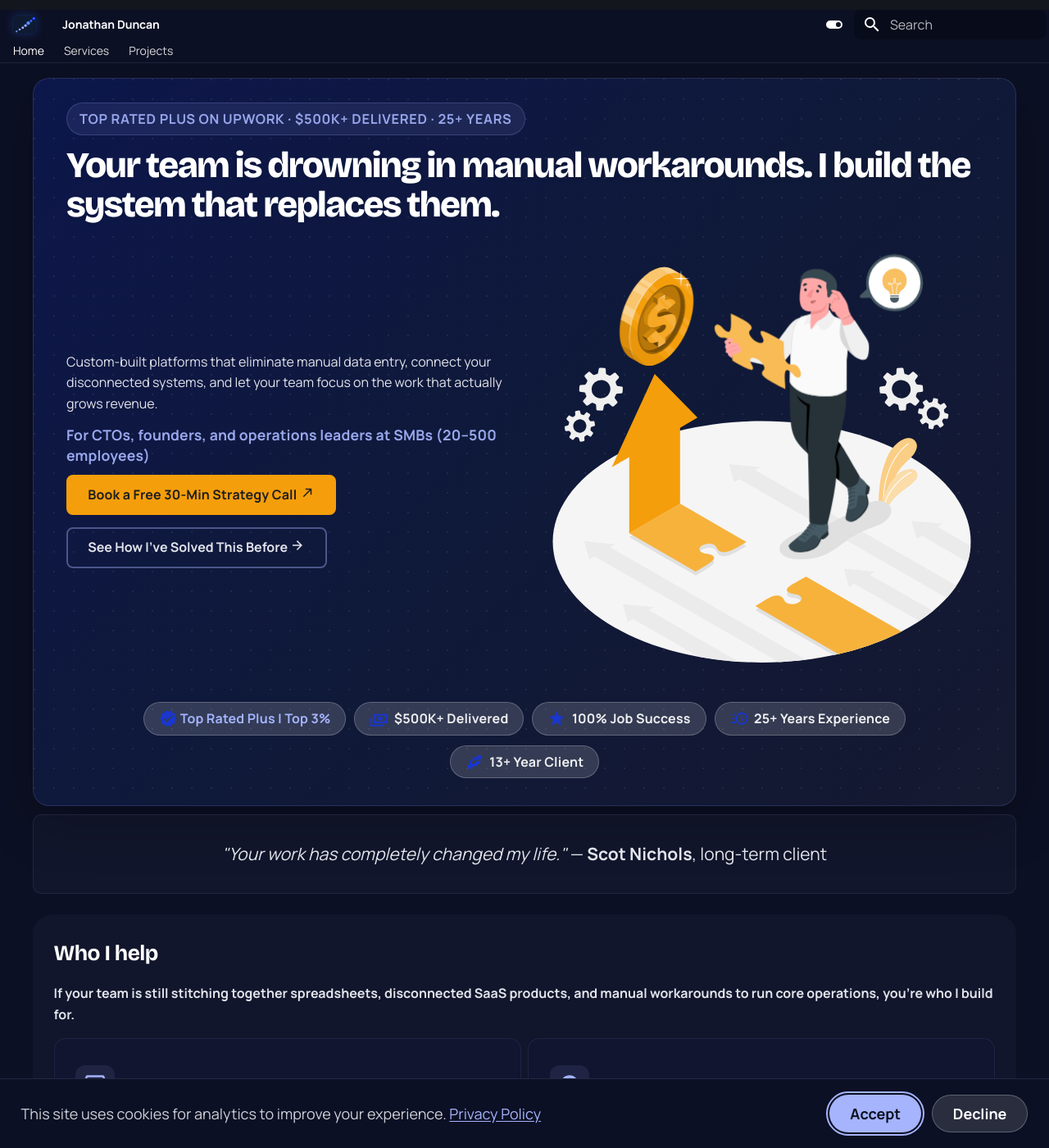
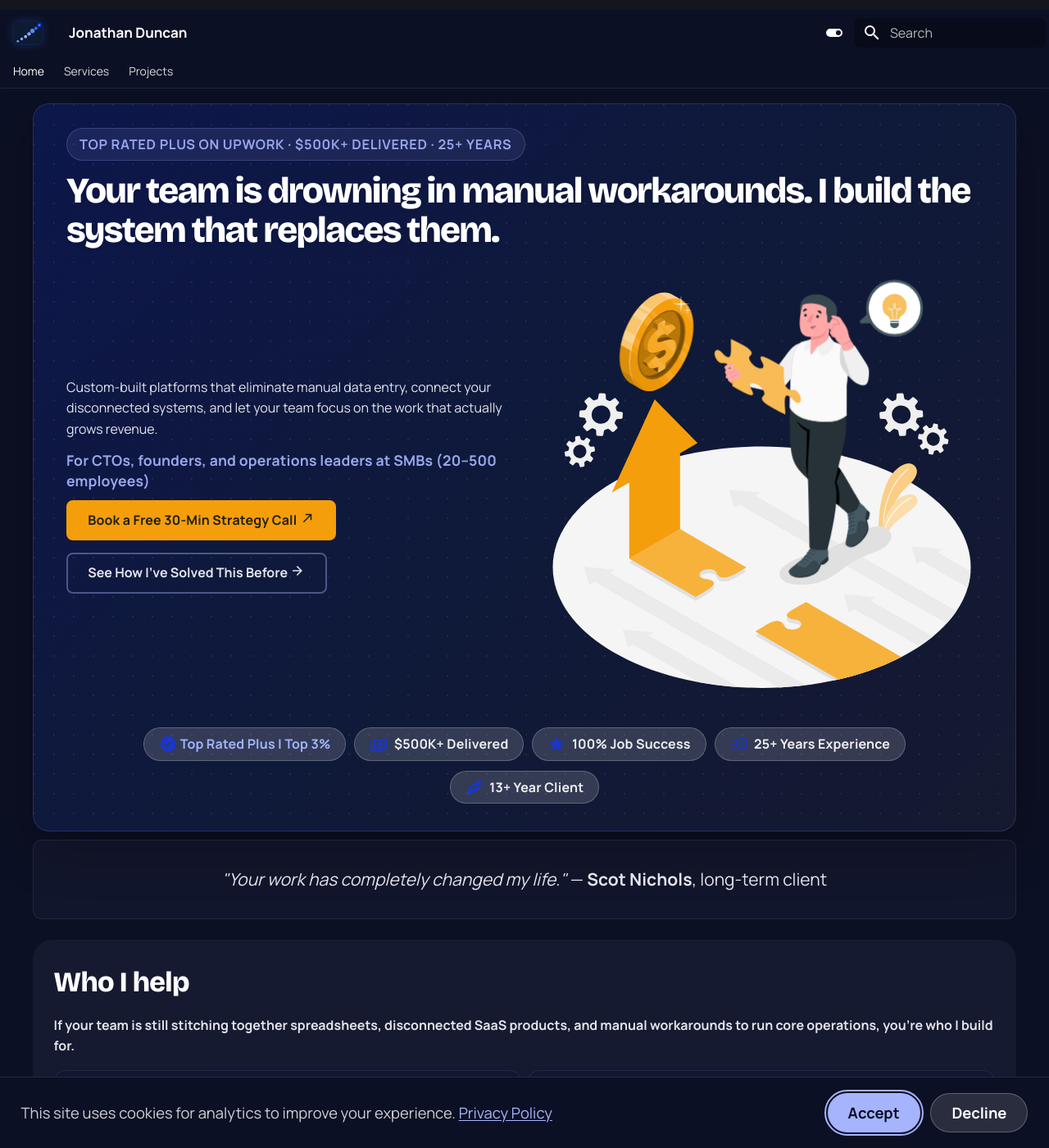
Before and after one commit to JonathanDDuncan/jonathanduncanprowebsite, an MkDocs documentation site: the page built from docs/index.md, in a window 1280 px wide and 1400 px high. Shown: the whole window at 82% size. Built offline with MkDocs 1.6.1 and Material for MkDocs 9.7.7, drawn with Linux system fonts in a browser that asks for light colours; some of the changed text lies outside the part shown.

Commit message:
style: update layout elements for improved accessibility and responsiveness; adjust CSS variables for better readability

```diff
--- a/docs/index.md
+++ b/docs/index.md
@@ -360,15 +358,11 @@
   <div class="process-step">
     <div class="process-step__number">4</div>
     <h3>Ongoing Partnership</h3>
-    <p>Documentation, knowledge transfer, and continued development — my longest partnership is 13+ years.</p>
+    <p>Documentation, knowledge transfer, and continued development as your business evolves.</p>
   </div>
 </div>
 
 <p style="text-align: center; margin-top: 0.25rem; margin-bottom: 0.75rem;"><em>Most engagements start with a single 30-minute conversation.</em> <a href="https://cal.com/jonathanduncan/free-consultation">Book yours &rarr;</a></p>
-
-<p style="text-align: center; margin-bottom: 0.5rem;">
-<a href="https://cal.com/jonathanduncan/free-consultation" class="md-button md-button--primary" target="_blank" rel="noopener">Book a Free Strategy Call ↗</a>
-</p>
 
 </div>
 
--- a/docs/stylesheets/extra.css
+++ b/docs/stylesheets/extra.css
@@ -45,12 +45,12 @@
   --space-xl: clamp(1.25rem, 2.5vw, 1.75rem);
   --space-2xl: clamp(1.5rem, 3vw, 2.25rem);
 
-  --text-xs: clamp(0.7rem, 0.65rem + 0.25vw, 0.8rem);
-  --text-sm: clamp(0.8rem, 0.75rem + 0.25vw, 0.9rem);
-  --text-base: clamp(0.9rem, 0.85rem + 0.25vw, 1rem);
-  --text-lg: clamp(1rem, 0.9rem + 0.5vw, 1.25rem);
-  --text-xl: clamp(1.25rem, 1rem + 0.5vw, 1.4rem);
-  --text-2xl: clamp(1.35rem, 1.1rem + 0.9vw, 1.75rem);
+  --text-xs: clamp(0.75rem, 0.7rem + 0.25vw, 0.85rem);
+  --text-sm: clamp(0.82rem, 0.78rem + 0.25vw, 0.92rem);
+  --text-base: clamp(0.92rem, 0.88rem + 0.25vw, 1rem);
+  --text-lg: clamp(1.05rem, 0.95rem + 0.5vw, 1.25rem);
+  --text-xl: clamp(1.5rem, 1.2rem + 0.8vw, 1.85rem);
+  --text-2xl: clamp(1.6rem, 1.3rem + 0.9vw, 2rem);
   --text-3xl: clamp(2rem, 1.5rem + 2vw, 3rem);
 
   --color-royal-blue: #1136FF;
@@ -78,6 +78,7 @@
   --md-code-fg-color: #1F1F1F;
   --md-shadow-z1: 0 2px 12px rgba(17, 54, 255, 0.08);
   --md-shadow-z2: 0 8px 28px rgba(17, 54, 255, 0.10);
+  --color-accent-text: #3D52D5;  /* WCAG AA on white — replaces #A5B4FC in light mode */
 }
 
 /* ---------- Dark theme ---------- */
@@ -94,6 +95,7 @@
   --md-code-fg-color: #c8ccdf;
   --md-shadow-z1: 0 2px 12px rgba(17, 54, 255, 0.12);
   --md-shadow-z2: 0 8px 28px rgba(17, 54, 255, 0.15);
+  --color-accent-text: #A5B4FC;  /* Fine on dark backgrounds */
 }
 
 /* ---------- Header ---------- */
@@ -103,13 +105,13 @@
 }
 
 .md-header__inner {
-  height: 1.8rem;
+  height: 2.75rem;
   padding-top: 0;
   padding-bottom: 0;
 }
 
 .md-header__title {
-  font-size: 0.7rem;
+  font-size: 0.85rem;
 }
 
 [data-md-color-scheme="default"] .md-header {
@@ -125,7 +127,7 @@
 }
 
 .md-header__button.md-logo img {
-  height: 1.2rem;
+  height: 1.5rem;
   width: auto;
   filter: drop-shadow(0 0 6px rgba(47, 108, 249, 0.3));
 }
@@ -134,16 +136,16 @@
   background: transparent;
   padding-top: 0;
   padding-bottom: 0;
-  line-height: 1.4rem !important;
-  min-height: 1.4rem !important;
+  line-height: 2rem !important;
+  min-height: 2rem !important;
 }
 
 .md-tabs__list {
-  font-size: 0.6rem;
+  font-size: 0.78rem;
 }
 
 .md-tabs__item {
-  height: 1.4rem !important;
+  height: 2rem !important;
 }
 
 .md-tabs__link {
@@ -207,8 +209,8 @@
 }
 
 [data-md-color-scheme="slate"] .md-typeset .md-button:not(.md-button--primary) {
-  color: #a5b4fc;
-  border-color: #a5b4fc;
+  color: var(--color-accent-text);
+  border-color: var(--color-accent-text);
 }
 
 [data-md-color-scheme="slate"] .md-typeset .md-button:not(.md-button--primary):hover {
@@ -351,8 +353,8 @@
 
 .md-typeset h2 {
   font-size: var(--text-xl);
-  line-height: 1.2;
-  font-weight: 700;
+  line-height: 1.15;
+  font-weight: 800;
   letter-spacing: -0.02em;
   border-bottom: none;
   margin-top: 2.5rem;
@@ -566,7 +568,7 @@
 
 /* ---------- CTA panel ---------- */
 .cta-panel {
-  background: linear-gradient(135deg, #1136FF 0%, #2F6CF9 40%, #A5B4FC 100%);
+  background: linear-gradient(160deg, #0c1024 0%, #141b3a 60%, #1a2547 100%);
   border-radius: 24px;
   padding: var(--space-xl) var(--space-lg);
   text-align: center;
@@ -575,7 +577,7 @@
   color: #fff;
   position: relative;
   overflow: hidden;
-  border-top: 1px solid rgba(255, 255, 255, 0.1);
+  border-top: 3px solid var(--color-accent-warm);
 }
 
 /* Stack CTA buttons vertically */
@@ -590,8 +592,7 @@
   content: '';
   position: absolute;
   inset: 0;
-  background: radial-gradient(circle, rgba(255,255,255,0.04) 1px, transparent 1px);
-  background-size: 20px 20px;
+  background: radial-gradient(ellipse at 50% 120%, rgba(245, 158, 11, 0.06) 0%, transparent 60%);
   pointer-events: none;
 }
 
@@ -623,8 +624,9 @@
 }
 
 [data-md-color-scheme="slate"] .cta-panel {
-  background: linear-gradient(135deg, rgba(17, 54, 255, 0.18) 0%, rgba(47, 108, 249, 0.1) 50%, rgba(165, 180, 252, 0.06) 100%);
-  border: 1px solid rgba(165, 180, 252, 0.15);
+  background: linear-gradient(160deg, #0c1024 0%, #141b3a 60%, #1a2547 100%);
+  border: none;
+  border-top: 3px solid var(--color-accent-warm);
 }
 
 [data-md-color-scheme="slate"] .cta-panel h2,
@@ -775,7 +777,7 @@
   }
 
   .proof-chip {
-    font-size: 0.72rem;
+    font-size: 0.75rem;
     padding: 0.3rem 0.65rem;
     white-space: nowrap;
   }
@@ -849,7 +851,7 @@
   right: 0.75rem;
   background: linear-gradient(135deg, #1136FF, #2F6CF9);
   color: #fff;
-  font-size: 0.65rem;
+  font-size: 0.72rem;
   font-weight: 700;
   text-transform: uppercase;
   letter-spacing: 0.08em;
@@ -1206,7 +1208,7 @@
   /* Featured badge — move above the title on narrow cards */
   .md-typeset .grid.cards.featured-cards > ul > li:first-child::before,
   .md-typeset .grid.cards.featured-cards > ol > li:first-child::before {
-    font-size: 0.55rem;
+    font-size: 0.62rem;
     padding: 0.15rem 0.45rem;
     top: 0.5rem;
     right: 0.5rem;
@@ -1314,7 +1316,7 @@
   }
 
   .hero-eyebrow {
-    font-size: 0.62rem;
+    font-size: 0.68rem;
     padding: 0.2rem 0.5rem;
     letter-spacing: 0.02em;
   }
@@ -1329,7 +1331,7 @@
   }
 
   .proof-chip {
-    font-size: 0.65rem;
+    font-size: 0.7rem;
     padding: 0.25rem 0.5rem;
   }
 
@@ -1348,7 +1350,7 @@
   }
 
   .md-banner {
-    font-size: 0.72rem;
+    font-size: 0.75rem;
     padding: 0.35rem 0.5rem;
   }
 
@@ -1639,7 +1641,7 @@
 /* ---------- Industry tag ---------- */
 .industry-tag {
   display: inline-block;
-  font-size: 0.7rem;
+  font-size: 0.75rem;
   font-weight: 600;
   letter-spacing: 0.05em;
   text-transform: uppercase;
@@ -2269,12 +2271,12 @@
 
   /* Proof strip — compact */
   .proof-chip {
-    font-size: 0.58rem;
+    font-size: 0.62rem;
     padding: 0.2rem 0.35rem;
   }
 
   .hero-eyebrow {
-    font-size: 0.55rem;
+    font-size: 0.62rem;
     padding: 0.15rem 0.4rem;
   }
 
@@ -2367,15 +2369,20 @@
    ========================================================================== */
 
 /* ---------- 1. Alternating section backgrounds ---------- */
+[data-md-color-scheme="default"] .cta-panel {
+  background: linear-gradient(160deg, #0a1040 0%, #1136FF 100%);
+  border-top: 3px solid var(--color-accent-warm);
+}
+
 .section-band--tinted {
-  background: rgba(17, 54, 255, 0.03);
+  background: rgba(17, 54, 255, 0.05);
   border-radius: 24px;
   padding: var(--space-xl) var(--space-lg);
   margin: var(--space-lg) 0;
 }
 
 [data-md-color-scheme="slate"] .section-band--tinted {
-  background: rgba(165, 180, 252, 0.04);
+  background: rgba(165, 180, 252, 0.06);
 }
 
 [class*="section-band"] h2 {
@@ -2384,44 +2391,10 @@
 
 
 
-/* ---------- 3. Floating CTA button (desktop / tablet) ---------- */
+/* ---------- 3. Floating CTA button — HIDDEN by default (reduces CTA fatigue) ---------- */
+/* Kept in DOM for mobile sticky; desktop floating removed per /distill */
 .floating-cta {
-  position: fixed;
-  bottom: 2rem;
-  right: 2rem;
-  z-index: 100;
-  background: var(--color-accent-warm);
-  color: var(--color-charcoal);
-  font-weight: 700;
-  font-size: 0.85rem;
-  padding: 0.75rem 1.25rem;
-  border-radius: 999px;
-  box-shadow: 0 8px 24px rgba(245, 158, 11, 0.35);
-  text-decoration: none;
-  transition: transform 0.2s, box-shadow 0.2s, opacity 0.3s;
-  display: flex;
-  align-items: center;
-  gap: 0.4rem;
-}
-
-.floating-cta:hover {
-  transform: translateY(-2px);
-  box-shadow: 0 12px 32px rgba(245, 158, 11, 0.45);
-  color: var(--color-charcoal);
-}
-
-.floating-cta:focus-visible {
-  outline: 2px solid var(--color-accent-warm);
-  outline-offset: 2px;
-}
-
-.floating-cta.hidden {
-  opacity: 0;
-  pointer-events: none;
-}
-
-@media screen and (max-width: 768px) {
-  .floating-cta { display: none; }
+  display: none;
 }
 
 /* ---------- 4. Process timeline ---------- */
--- a/docs/stylesheets/hero.css
+++ b/docs/stylesheets/hero.css
@@ -104,6 +104,17 @@
   width: 100%;
   aspect-ratio: 1 / 1;
   visibility: hidden;        /* hidden by default; JS sets visible when ready */
+}
+
+/* CSS-only fallback: show first image after 4s if JS hasn't loaded */
+@keyframes carousel-fallback {
+  to { visibility: visible; }
+}
+.hero-image-carousel:not(.ready) {
+  animation: carousel-fallback 0s 4s forwards;
+}
+.hero-image-carousel:not(.ready) .hero-carousel-img.active {
+  opacity: 1;
 }
 
 .hero-image-carousel.ready {
--- a/overrides/main.html
+++ b/overrides/main.html
@@ -9,18 +9,7 @@
 <!-- Display font -->
 <link href="https://fonts.googleapis.com/css2?family=Bricolage+Grotesque:opsz,wght@12..96,400;12..96,600;12..96,700;12..96,800&display=swap" rel="stylesheet">
 
-<!-- Canonical URL -->
-<link rel="canonical" href="{{ page.canonical_url }}">
-
-<!-- Open Graph -->
-<meta property="og:type" content="website">
-<meta property="og:title" content="{{ page.meta.title | d(page.title, true) }} — {{ config.site_name }}">
-<meta property="og:description" content="{{ page.meta.description | d(config.site_description, true) }}">
-<meta property="og:url" content="{{ page.canonical_url }}">
-<meta property="og:site_name" content="{{ config.site_name }}">
-<meta property="og:image" content="{{ config.site_url }}assets/images/social/{{ page.url | d('index', true) | replace('/', '-') | trim('-') }}.png">
-
-<!-- Twitter Card -->
+<!-- Twitter Card (OG + canonical handled by MkDocs/social plugin) -->
 <meta name="twitter:card" content="summary_large_image">
 <meta name="twitter:title" content="{{ page.meta.title | d(page.title, true) }} — {{ config.site_name }}">
 <meta name="twitter:description" content="{{ page.meta.description | d(config.site_description, true) }}">
--- a/playwright.config.ts
+++ b/playwright.config.ts
@@ -4,7 +4,8 @@
 
 export default defineConfig({
   testDir: './tests',
-  timeout: 30000,
+  timeout: 15000,
+  workers: 1,
   use: {
     baseURL: BASE_URL,
   },
```
Also changed, not shown: other parts of docs/index.md (+2 -4 lines).
